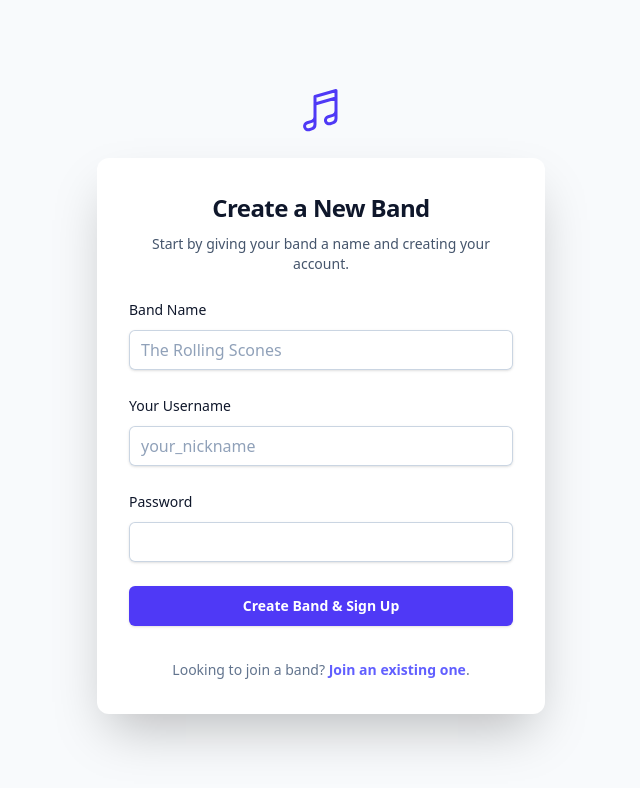
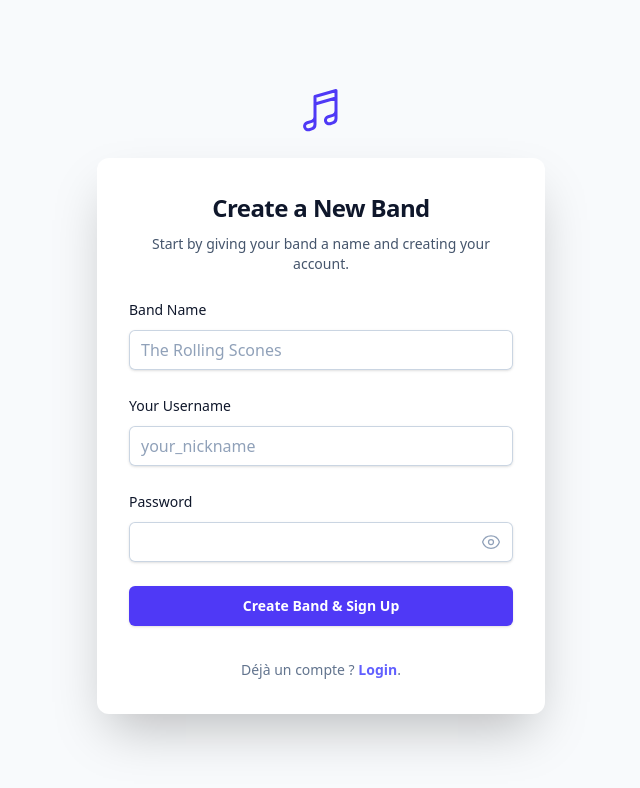
Before and after one commit to Doud75/Lister, a SvelteKit app in the folder frontend/: page /signup in a window 1280 px wide. Shown: the top 788 px of the page, without its empty margins (319-959 px from the left). Built offline with nearby package versions, Linux system fonts and the light colour scheme.

Commit message:
refacto : typo in join Band, add unhide field to password input

```diff
--- a/frontend/src/routes/(auth)/login/+page.svelte
+++ b/frontend/src/routes/(auth)/login/+page.svelte
@@ -16,7 +16,7 @@
 
     <form method="POST" use:enhance class="space-y-6">
         <Input label="Username" id="username" name="username" required />
-        <Input label="Password" id="password" name="password" type="password" required />
+        <Input label="Password" id="password" name="password" type="password" required togglePasswordVisibility={true}/>
 
         {#if form?.error}
             <p class="text-center text-sm text-red-500">{form.error}</p>
--- a/frontend/src/routes/(auth)/signup/+page.svelte
+++ b/frontend/src/routes/(auth)/signup/+page.svelte
@@ -20,7 +20,7 @@
     <form method="POST" use:enhance class="space-y-6">
         <Input label="Band Name" id="bandName" name="bandName" placeholder="The Rolling Scones" required />
         <Input label="Your Username" id="username" name="username" placeholder="your_nickname" required />
-        <Input label="Password" id="password" name="password" type="password" required />
+        <Input label="Password" id="password" name="password" type="password" required togglePasswordVisibility={true}/>
 
         {#if form?.error}
             <p class="text-center text-sm text-red-500">{form.error}</p>
@@ -36,6 +36,6 @@
     </form>
 
     <p class="mt-8 text-center text-sm text-slate-500 dark:text-slate-400">
-        Looking to join a band? <a href="/join" class="font-semibold leading-6 text-indigo-500 hover:text-indigo-400">Join an existing one</a>.
+        Déjà un compte ? <a href="/login" class="font-semibold leading-6 text-indigo-500 hover:text-indigo-400">Login</a>.
     </p>
 </div>
```
